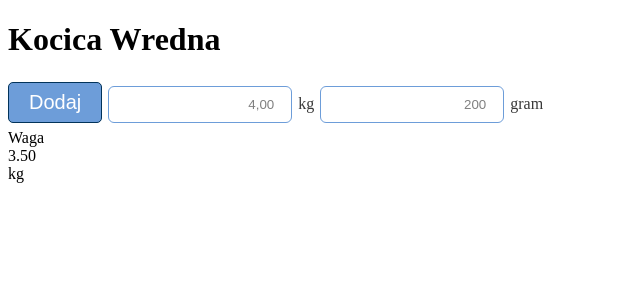
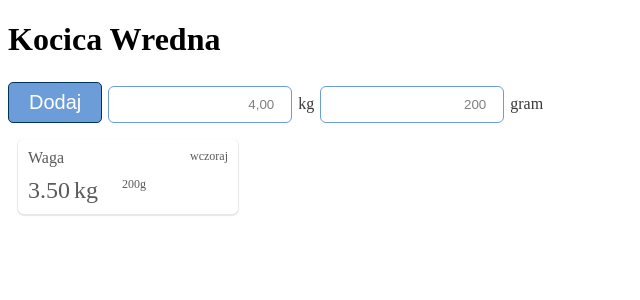
Before and after one commit to anncst/Punia, a React (Create React App) app in the folder frontend/: page / in a window 1280 px wide. Shown: the top 300 px of the page, without its empty margins (0-640 px from the left). Built offline with nearby package versions, Linux system fonts and the light colour scheme.

Commit message:
styled InfoBox

```diff
--- a/frontend/src/App.js
+++ b/frontend/src/App.js
@@ -11,7 +11,14 @@ function App() {
       <Button>Dodaj</Button>
       <NumberInput placeholder="4,00" label="kg" max="10" step="0.01" />
       <NumberInput placeholder="200" label="gram" max="10" />
-      <InfoBox text="Waga" value="3.50" unit="kg" />
+      <InfoBox
+        text="Waga"
+        value="3.50"
+        unit="kg"
+        change="200"
+        changeUnit="g"
+        date="wczoraj"
+      />
     </div>
   )
 }
--- a/frontend/src/components/InfoBox/InfoBox.js
+++ b/frontend/src/components/InfoBox/InfoBox.js
@@ -1,15 +1,24 @@
 import React from 'react'
 import PropTypes from 'prop-types'
+import styles from './InfoBox.module.scss'
 
 const InfoBox = ({ text, value, date, unit, change, changeUnit }) => {
   return (
-    <div>
-      <div>{text}</div>
-      <div>{date}</div>
-      <div>{value}</div>
-      <div>{unit}</div>
-      <div>{change}</div>
-      <div>{changeUnit}</div>
+    <div className={styles.box}>
+      <div className={styles.textBox}>
+        <div className={styles.text}>{text}</div>
+        <div className={styles.date}>{date}</div>
+      </div>
+      <div className={styles.contentBox}>
+        <div className={styles.value}>
+          {value}
+          <span className={styles.unit}>{unit}</span>
+        </div>
+        <div className={styles.change}>
+          {change}
+          {changeUnit}
+        </div>
+      </div>
     </div>
   )
 }
--- /dev/null
+++ b/frontend/src/components/InfoBox/InfoBox.module.scss
@@ -0,0 +1,36 @@
+.box {
+  box-shadow: 0px 1px 1px 1px rgb(233, 232, 232);
+  padding: 10px;
+  border-radius: 6px;
+  margin: 10px;
+  width: 200px;
+  color: #5a5a5a;
+}
+
+.contentBox {
+  display: flex;
+  flex-direction: row;
+  padding-top: 10px;
+}
+
+.value {
+  font-size: 24px;
+}
+
+.unit {
+  padding: 4px;
+}
+
+.change {
+  padding-left: 20px;
+  font-size: 12px;
+}
+
+.textBox {
+  display: flex;
+  flex-direction: row;
+  justify-content: space-between;
+}
+.date {
+  font-size: 12px;
+}
```
